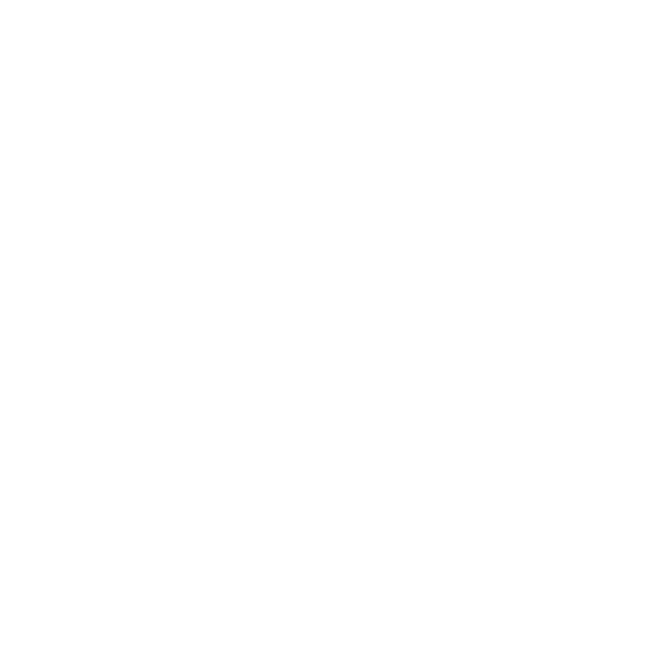
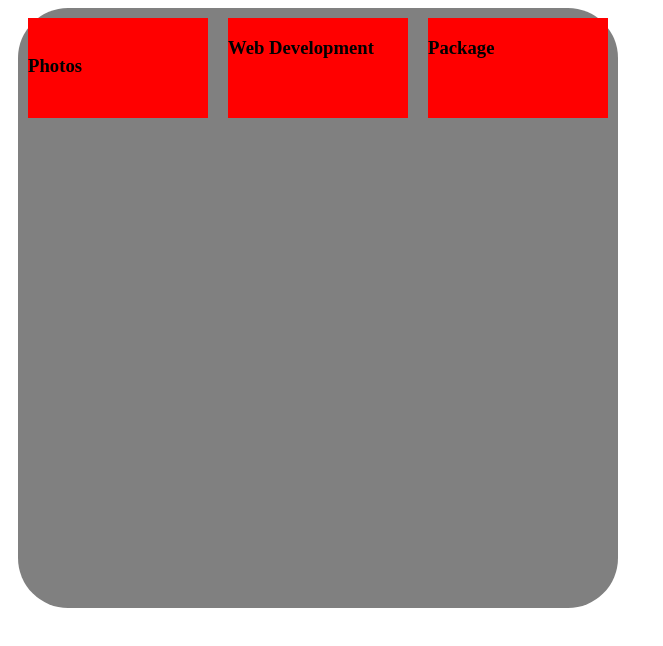
Before and after one commit to MasaiTheWebGuy/TCPIX, a plain HTML site: page Book Me/index.html in a window 1280 px wide. Shown: the whole page, without its empty margins (0-663 px from the left). Drawn offline with Linux system fonts and the light colour scheme.

Commit message:
Add files via upload
Making small adjustments to the site. It looks like shit now but I am learning alot. I want to have 3 icons in the front that dropdown to show the pricing. Working on that now, commiting today

```diff
--- a/Book Me/index.html
+++ b/Book Me/index.html
@@ -4,10 +4,49 @@
     <meta charset="UTF-8">
     <meta name="viewport" content="width=device-width, initial-scale=1.0">
     <title>Tyrone Combs |"Lets Work!" Booking</title>
+    <link rel="stylesheet" href="Book Me\style.css">
 </head>
 <body>
+    <style>
+        main{
+            width: 100%;
+            max-height: 100vh;
+            margin: 0 10px;
+        }
 
-    <div id="main">
+        .box{
+            width: 600px;
+            height: 600px;
+            background: grey;
+            border-radius: 50px;
+            display: flex;
+        }
+
+        .photo, .web, .pck{
+            width: 80%;
+            height: 100px;
+            background: red;
+            margin: 10px;
+
+        }
+
+    </style>
+    <main>
+        <div class="box">
+            <div class="photo">
+
+                    <img src="# " alt="">
+
+                <h3>Photos</h3>
+            </div>
+            <div class="web">
+                <h3>Web Development</h3>
+            </div>
+            <div class="pck">
+                <h3>Package</h3>
+            </div>
+        </div>
+    </main>
 
     </div>
 </body>
```
